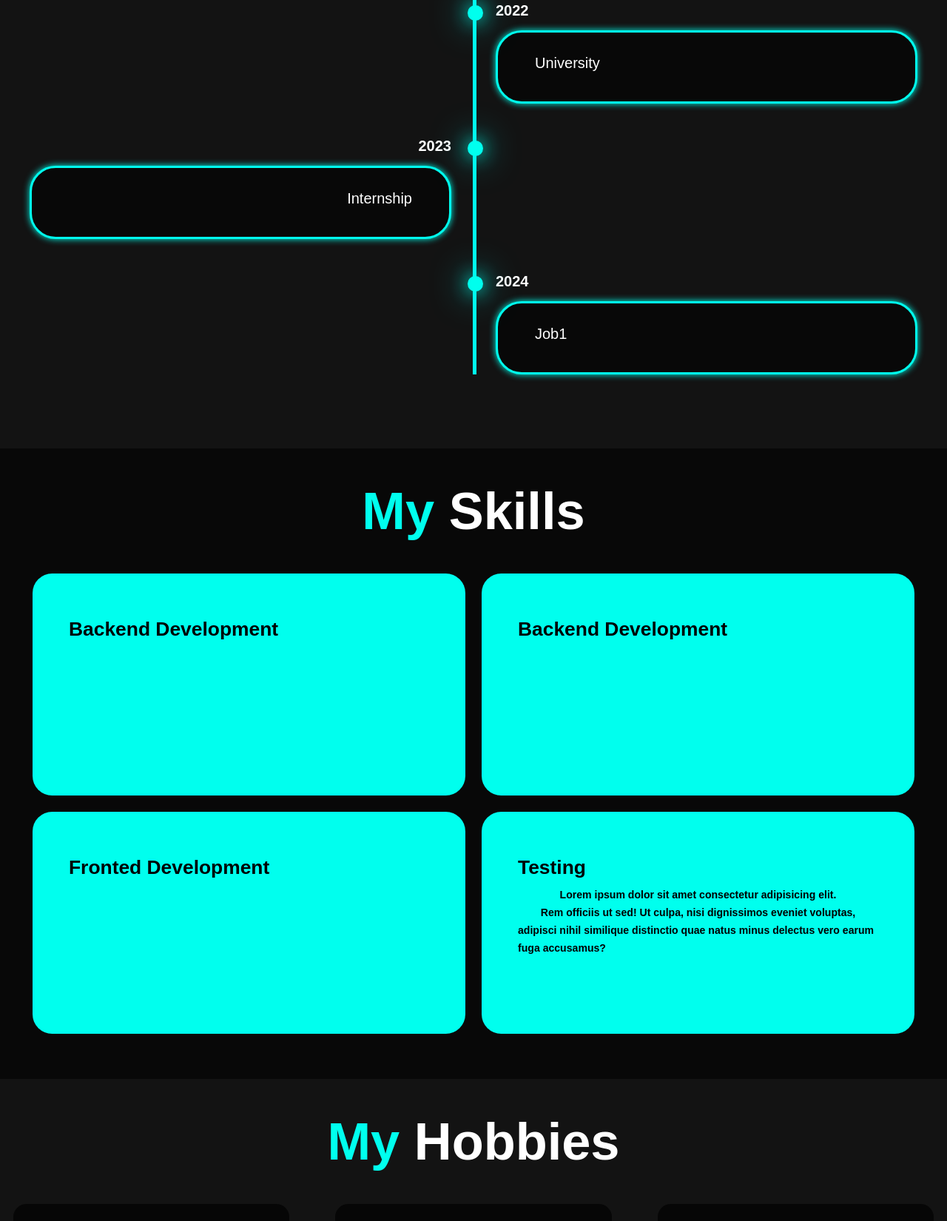
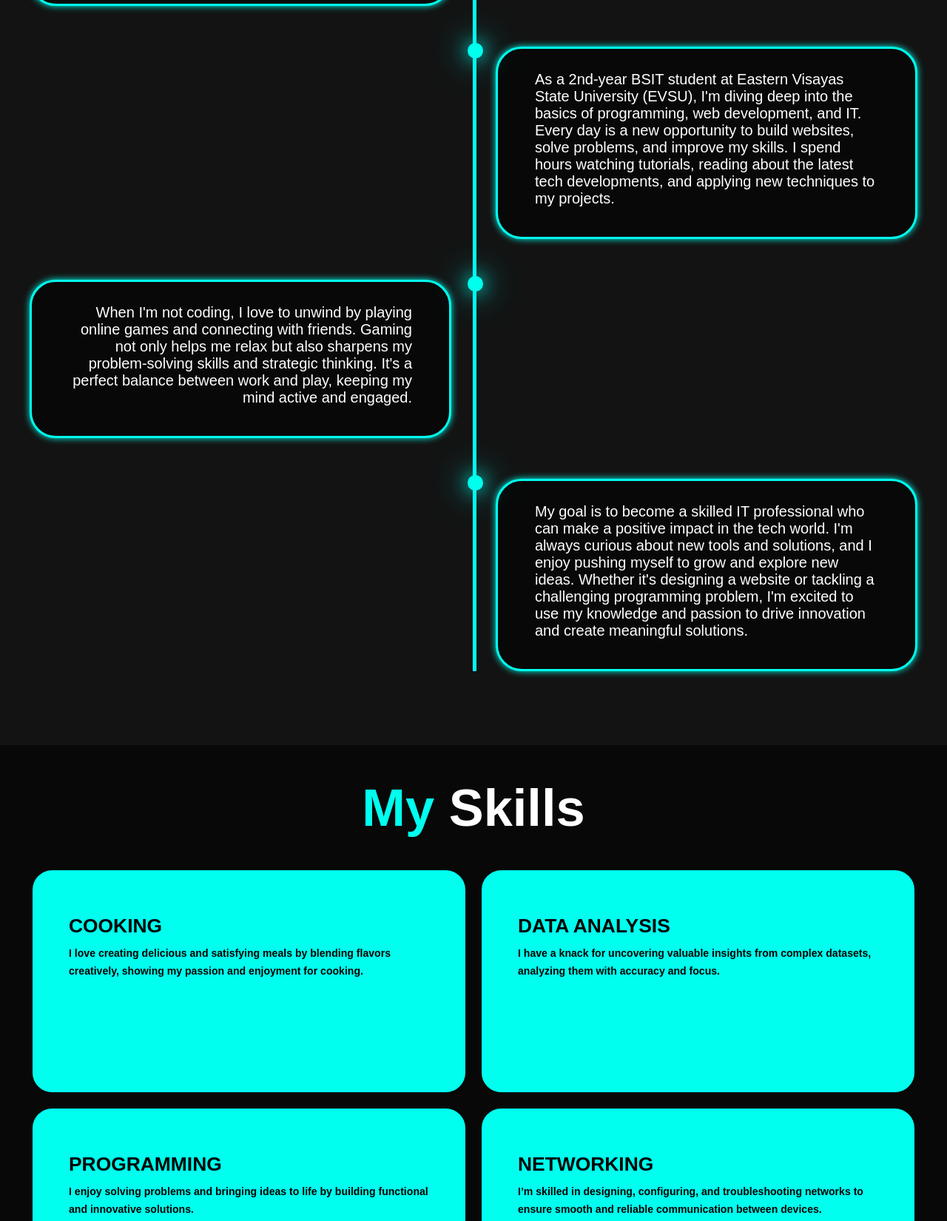
Before and after one commit to ken090204/ken090204.github.io, a plain HTML site: page index.html in a window 1280 px wide. Shown: the part 1055-2705 px from the top of the page at 74% size. Drawn offline with nearby package versions, Linux system fonts and the light colour scheme.

Commit message:
Update index.html

```diff
--- a/index.html
+++ b/index.html
@@ -28,7 +28,6 @@
             <h1>Hi I'm <span>Ken Udtohan</span></h1>
             <h3 class="text-animation">I will be a <span></span></h3>
             <h4>I am a second-year Bachelor of Science in Information Technology (BSIT) student at Eastern Visayas State University. As a tech enthusiast, I have a strong passion for web development, programming, and exploring the world of information systems. I enjoy creating responsive and dynamic web applications and have a growing interest in networking, cybersecurity, and database management.</h4>
-
             <div class="social-icons">
                 <a href="https://www.facebook.com/ken.udtohan.1"><i class='bx bxl-facebook-circle' ></i></a>
                 <a href="https://www.instagram.com/g3nt0_g3nt0?igsh=MWhpY2ozbGxtcnVnMA=="><i class='bx bxl-instagram-alt' ></i></a>
@@ -52,36 +51,33 @@
 
             <div class="timeline-item">
                 <div class="timeline-dot"></div>
-                <div class="timeline-date">2021</div>
                 <div class="timeline-content">
-                    <h3>High School</h3>
-                    <h4>Lorem ipsum dolor sit amet consectetur adipisicing elit.</h4>
-                    <h4></h4>Rem officiis ut sed! Ut culpa, nisi dignissimos eveniet voluptas,</h4>
+                    <h3>From a young age, I've always been fascinated by how things work. This curiosity led me to explore the world of technology and programming. I remember the first time I wrote a simple code and saw it come to life—it was a magical moment that ignited my passion for learning more.</h3>
                 </div>
             </div>
 
             <div class="timeline-item">
                 <div class="timeline-dot"></div>
-                <div class="timeline-date">2022</div>
+                <div class="timeline-date"></div>
                 <div class="timeline-content">
-                    <h3>University</h3>
+                    <h3>As a 2nd-year BSIT student at Eastern Visayas State University (EVSU), I'm diving deep into the basics of programming, web development, and IT. Every day is a new opportunity to build websites, solve problems, and improve my skills. I spend hours watching tutorials, reading about the latest tech developments, and applying new techniques to my projects.</h3>
 
                 </div>
             </div>
 
             <div class="timeline-item">
                 <div class="timeline-dot"></div>
-                <div class="timeline-date">2023</div>
+                <div class="timeline-date"></div>
                 <div class="timeline-content">
-                    <h3>Internship</h3>
+                    <h3>When I'm not coding, I love to unwind by playing online games and connecting with friends. Gaming not only helps me relax but also sharpens my problem-solving skills and strategic thinking. It's a perfect balance between work and play, keeping my mind active and engaged.</h3>
 
                 </div>
             </div>
             <div class="timeline-item">
                 <div class="timeline-dot"></div>
-                <div class="timeline-date">2024</div>
+                <div class="timeline-date"></div>
                 <div class="timeline-content">
-                    <h3>Job1</h3>
+                    <h3>My goal is to become a skilled IT professional who can make a positive impact in the tech world. I'm always curious about new tools and solutions, and I enjoy pushing myself to grow and explore new ideas. Whether it's designing a website or tackling a challenging programming problem, I'm excited to use my knowledge and passion to drive innovation and create meaningful solutions.</h3>
 
                 </div>
             </div>
@@ -94,29 +90,29 @@
         <div class="services-container">
             <div class="service-box">
                 <div class="service-info">
-                    <h4>Backend Development</h4>
+                    <h4>COOKING</h4>
+                    <h5>I love creating delicious and satisfying meals by blending flavors creatively, showing my passion and enjoyment for cooking.</h5>
                 </div>
             </div>
 
             <div class="service-box">
                 <div class="service-info">
-                    <h4>Backend Development</h4>
+                    <h4>DATA ANALYSIS</h4>
+                    <h5>I have a knack for uncovering valuable insights from complex datasets, analyzing them with accuracy and focus.</h5>
                 </div>
             </div>
 
             <div class="service-box">
                 <div class="service-info">
-                    <h4>Fronted Development</h4>
-
+                    <h4>PROGRAMMING</h4>
+                    <h5>I enjoy solving problems and bringing ideas to life by building functional and innovative solutions.</h5>
                 </div>
             </div>
 
             <div class="service-box">
                 <div class="service-info">
-                    <h4>Testing</h4>
-                    <h5>Lorem ipsum dolor sit amet consectetur adipisicing elit.</h5>
-                    <h5>Rem officiis ut sed! Ut culpa, nisi dignissimos eveniet voluptas,</h5>
-                    <h5>adipisci nihil similique distinctio quae natus minus delectus vero earum fuga accusamus?</h5>
+                    <h4>NETWORKING</h4>
+                    <h5>I’m skilled in designing, configuring, and troubleshooting networks to ensure smooth and reliable communication between devices.</h5>
                 </div>
             </div>
         </div>
```
